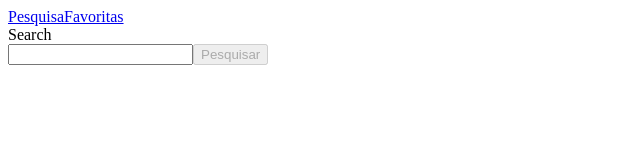
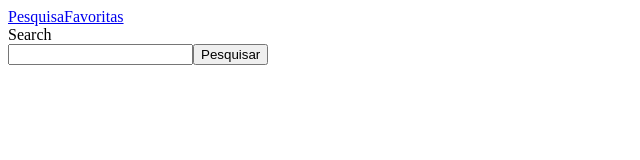
Before and after one commit to fkrein1/react-tunes, a React (Create React App) app: page / in a window 1280 px wide. Shown: the top 160 px of the page, without its empty margins (0-640 px from the left). Built offline with nearby package versions, Linux system fonts and the light colour scheme.

Commit message:
ajusts data-test-ids

```diff
--- a/src/App.jsx
+++ b/src/App.jsx
@@ -10,7 +10,6 @@ class App extends React.Component {
   constructor() {
     super();
     this.state = {
-
       loading: false,
       searchResults: false,
       artistSearch: '',
@@ -22,18 +21,6 @@ class App extends React.Component {
   handleChange = ({ target }) => {
     const { value, name } = target;
     this.setState({ [name]: value });
-  }
-
-  btnDisabledLogin = () => {
-    const { user } = this.state;
-    const minLength = 3;
-    return user.length < minLength;
-  }
-
-  btnDisabledSearch = () => {
-    const { artistSearch } = this.state;
-    const minLength = 2;
-    return artistSearch.length < minLength;
   }
 
   btnSearchAlbums = async () => {
@@ -73,7 +60,6 @@ class App extends React.Component {
               <p>{ artistName }</p>
               <p>
                 <Link
-                  data-testid={ `link-to-album-${collectionId}` }
                   to={ `/album/${collectionId}` }
                 >
                   { collectionName }
@@ -104,7 +90,6 @@ class App extends React.Component {
               { ...props }
               handlechange={ this.handleChange }
               value={ artistSearch }
-              btnDisabled={ this.btnDisabledSearch() }
               btnSearchAlbums={ this.btnSearchAlbums }
               searchResults={ searchResults }
               albumsResult={ albumsResult }
--- a/src/components/MusicCard.js
+++ b/src/components/MusicCard.js
@@ -8,7 +8,7 @@ class MusicCard extends React.Component {
       musics.map((music) => (
         <div key={ music.trackId }>
           <p>{ music.trackName }</p>
-          <audio data-testid="audio-component" src={ music.previewUrl } controls>
+          <audio src={ music.previewUrl } controls>
             <track kind="captions" />
             O seu navegador não suporta o elemento
             <code>audio</code>
@@ -19,7 +19,6 @@ class MusicCard extends React.Component {
             <input
               type="checkbox"
               id={ music.trackId }
-              data-testid={ `checkbox-music-${music.trackId}` }
               onChange={ () => changeFavorite(music, music.trackId) }
               checked={ isFavorite(music.trackId) }
             />
--- a/src/pages/Album.js
+++ b/src/pages/Album.js
@@ -73,14 +73,14 @@ class Album extends React.Component {
   render() {
     const { musics, loading } = this.state;
     return (
-      <main data-testid="page-album ">
+      <main>
         <Header />
         { loading && <Loading /> }
         { !loading
           && (
             <div>
-              <h2 data-testid="artist-name">{ musics[0].artistName }</h2>
-              <h2 data-testid="album-name">{ musics[0].collectionName }</h2>
+              <h2>{ musics[0].artistName }</h2>
+              <h2>{ musics[0].collectionName }</h2>
               <MusicCard
                 musics={ musics.slice(1) }
                 changeFavorite={ this.changeFavorite }
--- a/src/pages/Favorites.js
+++ b/src/pages/Favorites.js
@@ -60,7 +60,7 @@ class Favorites extends React.Component {
   render() {
     const { favoriteSongs, loading } = this.state;
     return (
-      <main data-testid="page-favorites">
+      <main>
         <Header />
         { loading && <Loading /> }
         { !loading
--- a/src/pages/Search.js
+++ b/src/pages/Search.js
@@ -8,7 +8,6 @@ class Search extends React.Component {
     const {
       handlechange,
       value,
-      btnDisabled,
       btnSearchAlbums,
       searchResults,
       loading,
@@ -28,7 +27,6 @@ class Search extends React.Component {
           />
           <button
             type="submit"
-            disabled={ btnDisabled }
             onClick={ btnSearchAlbums }
           >
             Pesquisar
```
